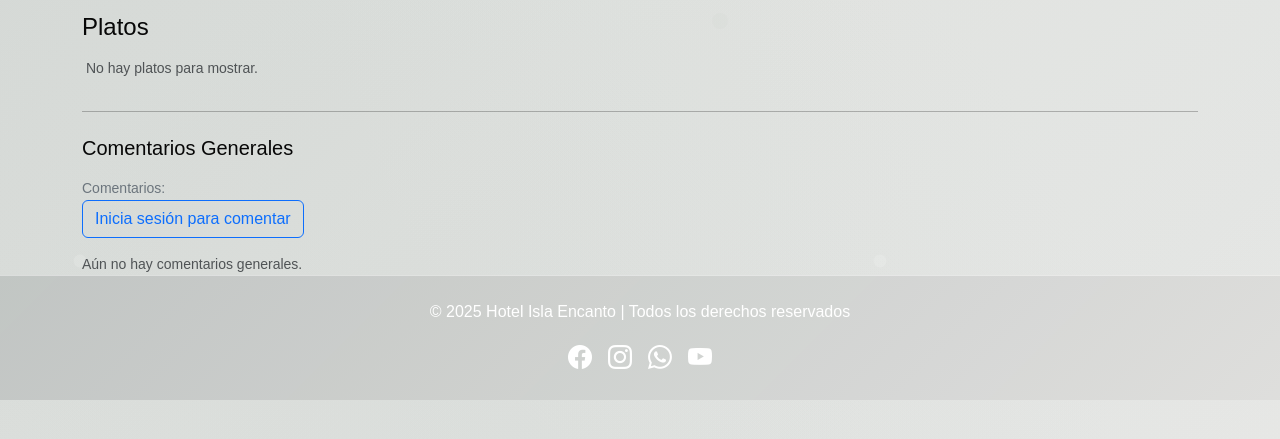
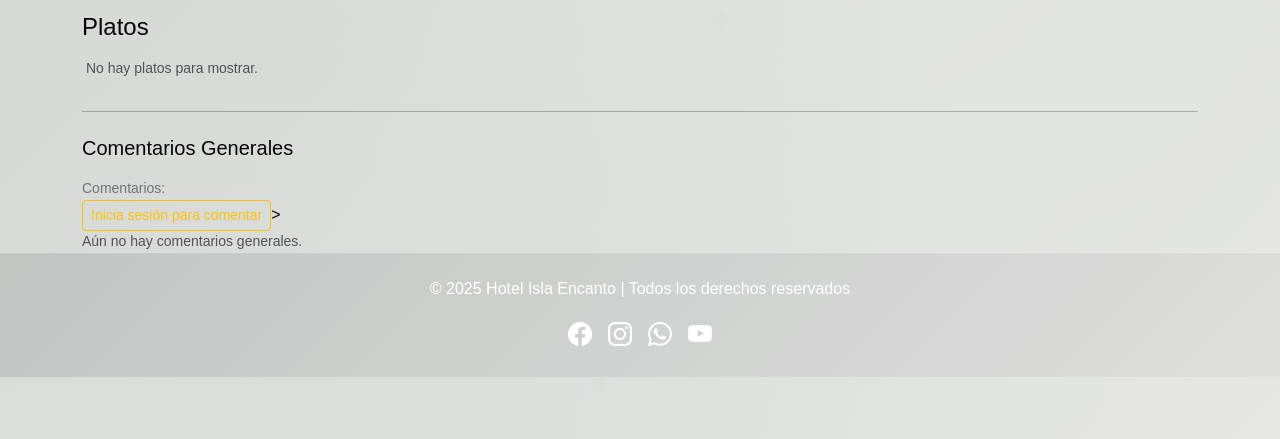
Before and after one commit to EricaRuiz321/IslaEncanto, a Flask app: page /Experiencias in a window 1280 px wide. Shown: the part 219-658 px from the top of the page. Run offline with Flask 3, Linux system fonts and the light colour scheme; data that the repository does not hold is empty.

Commit message:
Update experiencias.html

```diff
--- a/templates/home/experiencias.html
+++ b/templates/home/experiencias.html
@@ -100,7 +100,7 @@
         </div>
 
         {% if not is_authenticated %}
-            <a href="{{ url_for('auth.login') if 'auth' in request.endpoint else url_for('login') }}" class="btn btn-outline-primary mb-3">Inicia sesión para comentar</a>
+            <a href="{{ url_for('login') }}" class="btn btn-sm btn-outline-warning">Inicia sesión para comentar</a>>
         {% endif %}
 
         {% for comentario in comentarios %}
```
